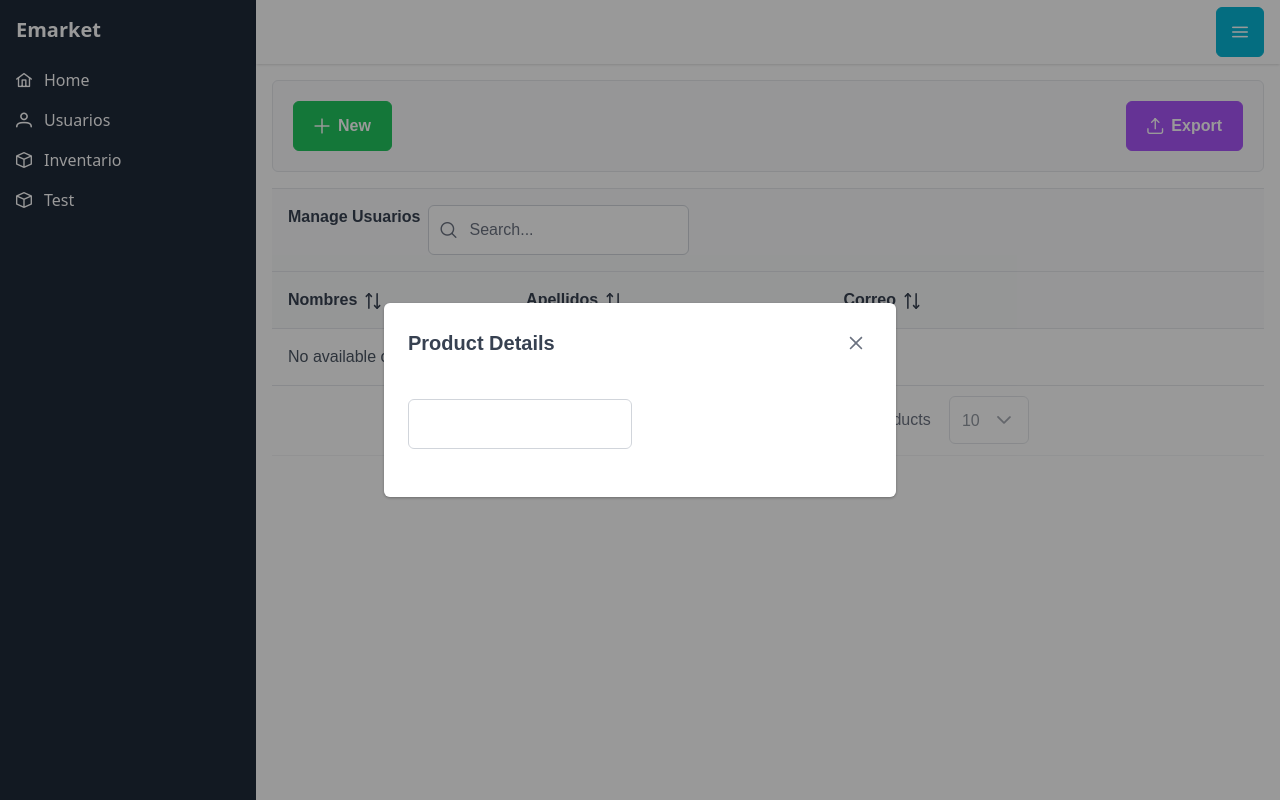
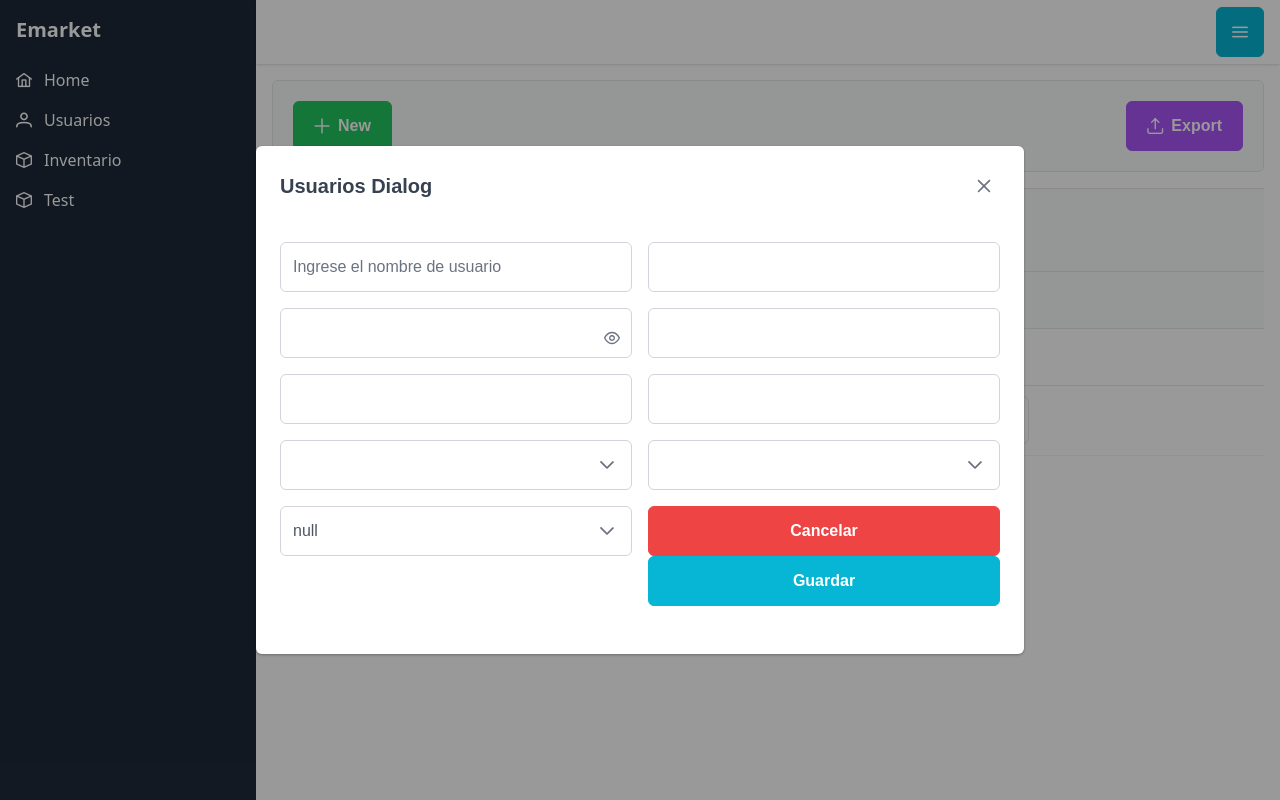
Before and after one commit to Davp94/emarket-admin, a Next.js app: page /usuarios in a window 1280 px wide. Both pictures are taken after a click on the button "New". Built offline with nearby package versions, Linux system fonts and the light colour scheme; a web font is replaced by a local one.

Commit message:
add custom components

```diff
--- /dev/null
+++ b/src/components/common/CalendarComponent.tsx
@@ -0,0 +1,46 @@
+import { Calendar } from "primereact/calendar";
+import { InputText } from "primereact/inputtext";
+import { Control, Controller, RegisterOptions } from "react-hook-form";
+
+interface CalendarComponentProps {
+  label?: string;
+  placeholder?: string;
+  name: string;
+  control: Control<any>;
+  rules: RegisterOptions | null;
+  dateFormat?: string;
+  minDate?: Date;
+  maxDate?: Date;
+}
+
+export default function CalendarComponent({
+  name,
+  control,
+  label,
+  placeholder,
+  rules,
+  dateFormat,
+  minDate,
+  maxDate
+}: CalendarComponentProps) {
+  return (
+    <Controller
+      name={name}
+      control={control}
+      rules={rules ? rules : undefined}
+      render={({ field, fieldState }) => (
+        <>
+          <Calendar
+          id={field.name}
+          placeholder={placeholder}
+          {...field}
+          dateFormat={dateFormat}
+          minDate={minDate}
+          maxDate={maxDate}
+          />
+          {fieldState.error && <small>{fieldState.error.message}</small>}
+        </>
+      )}
+    />
+  );
+}
--- /dev/null
+++ b/src/components/common/DropdownComponent.tsx
@@ -0,0 +1,46 @@
+import { Dropdown } from "primereact/dropdown";
+import { InputText } from "primereact/inputtext";
+import { Control, Controller, RegisterOptions } from "react-hook-form";
+
+interface DropdownComponentProps {
+  label?: string;
+  placeholder?: string;
+  name: string;
+  control: Control<any>;
+  rules: RegisterOptions | null;
+  options: any[];
+  optionLabel?: string;
+  optionValue?: string;
+}
+
+export default function DropdownComponent({
+  name,
+  control,
+  label,
+  placeholder,
+  rules,
+  options,
+  optionLabel,
+  optionValue
+}: DropdownComponentProps) {
+  return (
+    <Controller
+      name={name}
+      control={control}
+      rules={rules ? rules : undefined}
+      render={({ field, fieldState }) => (
+        <>
+          <Dropdown
+            id={field.name}
+            placeholder={placeholder}
+            {...field}
+            options={options}
+            optionLabel={optionLabel}
+            optionValue={optionValue}
+          />
+          {fieldState.error && <small>{fieldState.error.message}</small>}
+        </>
+      )}
+    />
+  );
+}
--- /dev/null
+++ b/src/components/common/InputPasswordComponent.tsx
@@ -0,0 +1,41 @@
+import { Password } from "primereact/password";
+import { Control, Controller, RegisterOptions } from "react-hook-form";
+
+interface InputPasswordComponentProps {
+    label?: string;
+    placeholder?: string;
+    name: string;
+    control: Control<any>;
+    rules: RegisterOptions | null;
+    toggleMask?: boolean;
+    feedback?: boolean;
+}
+
+export default function InputPasswordComponent({
+    label,
+    placeholder,
+    name,
+    control,
+    rules,
+    toggleMask,
+    feedback
+}: InputPasswordComponentProps) {
+    return (
+        <Controller
+            name={name}
+            control={control}
+            rules={rules ? rules : undefined}
+            render={({ field, fieldState }) => (
+                <>
+                    <Password
+                    id={field.name}
+                    placeholder={placeholder}
+                    feedback={feedback}
+                    toggleMask={toggleMask}
+                    {...field} />
+                    {fieldState.error && <small>{fieldState.error.message}</small>}
+                </>
+            )}
+        />
+    );
+}
--- /dev/null
+++ b/src/components/common/InputTextComponent.tsx
@@ -0,0 +1,32 @@
+import { InputText } from "primereact/inputtext";
+import { Control, Controller, RegisterOptions } from "react-hook-form";
+
+interface InputTextComponentProps {
+  label?: string;
+  placeholder?: string;
+  name: string;
+  control: Control<any>;
+  rules: RegisterOptions | null;
+}
+
+export default function InputTextComponent({
+  name,
+  control,
+  label,
+  placeholder,
+  rules
+}: InputTextComponentProps) {
+  return (
+    <Controller
+      name={name}
+      control={control}
+      rules={rules ? rules : undefined}
+      render={({ field, fieldState }) => (
+        <>
+          <InputText id={field.name} placeholder={placeholder} {...field} />
+          {fieldState.error && <small>{fieldState.error.message}</small>}
+        </>
+      )}
+    />
+  );
+}
--- /dev/null
+++ b/src/components/common/MultiSelectComponent.tsx
@@ -0,0 +1,53 @@
+import { Dropdown } from "primereact/dropdown";
+import { InputText } from "primereact/inputtext";
+import { MultiSelect } from "primereact/multiselect";
+import { Control, Controller, RegisterOptions } from "react-hook-form";
+
+interface MultiSelectComponentProps {
+  label?: string;
+  placeholder?: string;
+  name: string;
+  control: Control<any>;
+  rules: RegisterOptions | null;
+  options: any[];
+  optionLabel?: string;
+  optionValue?: string;
+  maxSelectedLabels?: number;
+  display?: 'comma' | 'chip'
+}
+
+export default function MultiSelectComponent({
+  name,
+  control,
+  label,
+  placeholder,
+  rules,
+  options,
+  optionLabel,
+  optionValue,
+  maxSelectedLabels,
+  display
+}: MultiSelectComponentProps) {
+  return (
+    <Controller
+      name={name}
+      control={control}
+      rules={rules ? rules : undefined}
+      render={({ field, fieldState }) => (
+        <>
+          <MultiSelect
+            id={field.name}
+            placeholder={placeholder}
+            {...field}
+            options={options}
+            optionLabel={optionLabel}
+            optionValue={optionValue}
+            maxSelectedLabels={maxSelectedLabels}
+            display={display}
+          />
+          {fieldState.error && <small>{fieldState.error.message}</small>}
+        </>
+      )}
+    />
+  );
+}
--- a/src/components/usuarios/Form.tsx
+++ b/src/components/usuarios/Form.tsx
@@ -5,6 +5,12 @@ import { InputText } from "primereact/inputtext";
 import { Toast } from "primereact/toast";
 import { RefObject, useEffect, useState } from "react";
 import { Controller, useForm } from "react-hook-form";
+import InputTextComponent from "../common/InputTextComponent";
+import { Button } from "primereact/button";
+import InputPasswordComponent from "../common/InputPasswordComponent";
+import CalendarComponent from "../common/CalendarComponent";
+import DropdownComponent from "../common/DropdownComponent";
+import MultiSelectComponent from "../common/MultiSelectComponent";
 
 interface UsuariosFormProps {
   usuario: UsuarioResponse | null;
@@ -12,26 +18,24 @@ interface UsuariosFormProps {
   toast: RefObject<Toast | null>;
   flagAction: number;
 }
-export default function UsuariosForm ({
+export default function UsuariosForm({
   usuario,
   hideDialog,
   toast,
-    flagAction
-}: UsuariosFormProps){
-
+  flagAction,
+}: UsuariosFormProps) {
   const [roles, setRoles] = useState<RolResponse[]>([]);
   const [nacionalidad, setNacionalidad] = useState<any[]>([
-        {id: 1, label: 'Boliviana'},
-        {id: 2, label: 'Ecuatoriana'},
-        {id: 3, label: 'Mexicana'},
+    { id: 1, label: "Boliviana" },
+    { id: 2, label: "Ecuatoriana" },
+    { id: 3, label: "Mexicana" },
   ]);
 
   const [generos, setGeneros] = useState<any[]>([
-        {id: 1, label: 'Masculino'},
-        {id: 2, label: 'Femenino'},
-        {id: 3, label: 'Otro'},
+    { id: 1, label: "Masculino" },
+    { id: 2, label: "Femenino" },
+    { id: 3, label: "Otro" },
   ]);
-
 
   const {
     control,
@@ -39,6 +43,7 @@ export default function UsuariosForm ({
     reset,
     setValue,
     getValues,
+    watch,
   } = useForm({
     defaultValues: {
       id: 0,
@@ -54,59 +59,181 @@ export default function UsuariosForm ({
       nacionalidad: "",
       roles: [0],
       documentos: [],
-        }
+    },
   });
 
   const initForm = async () => {
     //TODO call service
     const rolesResponse: RolResponse[] = [];
     setRoles(rolesResponse);
-        if(usuario != null && flagAction == ActionTypeEnum.UPDATE) {
-            setValue('id', usuario.id);
-            setValue('correo', usuario.correo);
-            setValue('nombres', usuario.nombres);
-            setValue('apellidos', usuario.apellidos);
-            setValue('fechaNacimiento', usuario.fechaNacimiento);
-            setValue('telefono', usuario.telefono);
-            setValue('direccion', usuario.direccion);
-            setValue('nacionalidad', usuario.nacionalidad);
-            setValue('roles', usuario.roles);
+    if (usuario != null && flagAction == ActionTypeEnum.UPDATE) {
+      setValue("id", usuario.id);
+      setValue("correo", usuario.correo);
+      setValue("nombres", usuario.nombres);
+      setValue("apellidos", usuario.apellidos);
+      setValue("fechaNacimiento", usuario.fechaNacimiento);
+      setValue("telefono", usuario.telefono);
+      setValue("direccion", usuario.direccion);
+      setValue("nacionalidad", usuario.nacionalidad);
+      setValue("roles", usuario.roles);
     }
-    }
+  };
 
   const onSubmit = async () => {
-        if(flagAction == ActionTypeEnum.CREATE) {
+    console.log(getValues());
+    if (flagAction == ActionTypeEnum.CREATE) {
       //TODO call service create usuario
-        } else if(flagAction == ActionTypeEnum.UPDATE) {
+    } else if (flagAction == ActionTypeEnum.UPDATE) {
       //TODO call service update usuario
     }
-        reset();
-
+    // reset();
   };
 
   const closeForm = (updateData?: boolean) => {
-        hideDialog(updateData ? updateData: false);
-    }
+    hideDialog(updateData ? updateData : false);
+  };
 
-    useEffect(()=> {
+  useEffect(() => {
     initForm();
   }, []);
   return (
     <>
-            <form className = "w-full mt-4">
+      <form className="w-full mt-4">
         <div className="grid grid-cols-1 md:grid-cols-2 gap-4 mb-4">
           <div>
             <Controller
               name="username"
               control={control}
-                            rules={{ required: "Username requerido" }}
+              rules={{
+                required: "Username requerido",
+                maxLength: {
+                  value: 50,
+                  message: "Username debe tener maximo 50 caracteres",
+                },
+              }}
               render={({ field, fieldState }) => (
                 <>
-                                <InputText id={field.name} {...field}/>
-                                {fieldState.error && <small>{fieldState.error.message}</small>}
+                  <InputText
+                    id={field.name}
+                    placeholder="Ingrese el nombre de usuario"
+                    {...field}
+                  />
+                  {fieldState.error && (
+                    <small>{fieldState.error.message}</small>
+                  )}
                 </>
-                            )
-                            }
+              )}
+            />
+          </div>
+          <div>
+            <InputTextComponent
+              control={control}
+              name="correo"
+              rules={{
+                required: "Correo requerido",
+                pattern: { value: /^\S+@\S+$/i, message: "Correo no valido" },
+              }}
+            />
+          </div>
+          <div>
+            <InputPasswordComponent
+              control={control}
+              name="password"
+              toggleMask={true}
+              feedback={false}
+              rules={{
+                required: "Password requerido",
+                pattern: {
+                  value:
+                    /^(?=.*[a-z])(?=.*[A-Z])(?=.*\\d)(?=.*[^a-zA-Z0-9]).{8,16}$/,
+                  message:
+                    "La contraseña debe tener entre 8 y 16 caracteres, e incluir al menos una letra mayúscula, una minúscula, un número y un carácter especial.",
+                },
+              }}
+            />
+          </div>
+          <div>
+            <InputTextComponent
+              control={control}
+              name="nombres"
+              rules={{
+                required: "Nombres requerido",
+                maxLength: {
+                  value: 100,
+                  message: "Nombres debe tener maximo 100 caracteres",
+                },
+              }}
+            />
+          </div>
+          <div>
+            <InputTextComponent
+              control={control}
+              name="apellidos"
+              rules={{
+                required: "Apellidos requerido",
+                maxLength: {
+                  value: 100,
+                  message: "Apellidos debe tener maximo 100 caracteres",
+                },
+              }}
+            />
+          </div>
+          <div>
+            <CalendarComponent
+              control={control}
+              name="fechaNacimiento"
+              rules={{
+                required: "Fecha de nacimiento requerido"
+              }}
+              dateFormat="dd/mm/yy"
+            />
+          </div>
+           <div>
+            <DropdownComponent
+              control={control}
+              name="nacionalidad"
+              rules={{
+                maxLength: {
+                  value: 50,
+                  message: "Nacionalidad debe tener maximo 50 caracteres",
+                },
+              }}
+              options={nacionalidad}
+              optionLabel="label"
+              optionValue="label"
+            />
+          </div>
+          <div>
+            <DropdownComponent
+              control={control}
+              name="genero"
+              options={generos}
+              optionLabel="label"
+              optionValue="label"
+            />
+          </div>
+          <div>
+            <MultiSelectComponent
+              control={control}
+              name="roles"
+              options={roles}
+              optionLabel="nombre"
+              optionValue="id"
+            />
+          </div>
+          <div>
+            <Button
+              type="button"
+              label="Cancelar"
+              severity="danger"
+              className="w-full"
+              onClick={() => closeForm()}
+            />
+            <Button
+              type="button"
+              label="Guardar"
+              className="w-full"
+              onClick={() => onSubmit()}
             />
           </div>
         </div>
--- a/src/components/usuarios/Main.tsx
+++ b/src/components/usuarios/Main.tsx
@@ -131,7 +131,7 @@ export default function UsuariosMain() {
                 </DataTable>
             </div>
 
-            <Dialog visible={usuariosDialog} style={{ width: '32rem' }} breakpoints={{ '960px': '75vw', '641px': '90vw' }} header="Product Details" modal className="p-fluid" onHide={hideDialog}>
+            <Dialog visible={usuariosDialog} style={{ width: '48rem' }} breakpoints={{ '960px': '75vw', '641px': '90vw' }} header="Usuarios Dialog" modal className="p-fluid" onHide={hideDialog}>
 
                 {[ActionTypeEnum.CREATE, ActionTypeEnum.UPDATE].includes(flagAction) && (
                     <UsuariosForm
```
Lines whose indentation alone changed are shown as unchanged.
